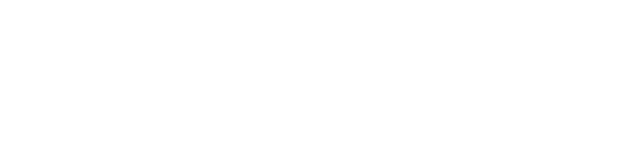
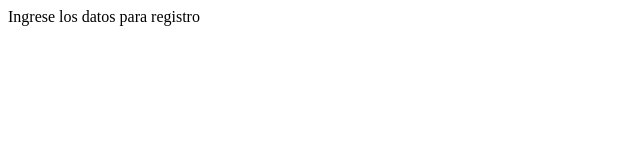
Before and after one commit to Damaris-97/pizza-commander, a plain HTML site: page frontend/registro-usuario/index.html in a window 1280 px wide. Shown: the whole page, without its empty margins (0-640 px from the left). Drawn offline with Linux system fonts and the light colour scheme.

Commit message:
texto ejemplo

```diff
--- a/frontend/registro-usuario/index.html
+++ b/frontend/registro-usuario/index.html
@@ -6,6 +6,6 @@
     <title>Registro de usuario</title>
 </head>
 <body>
-
+    Ingrese los datos para registro
 </body>
 </html>
```
